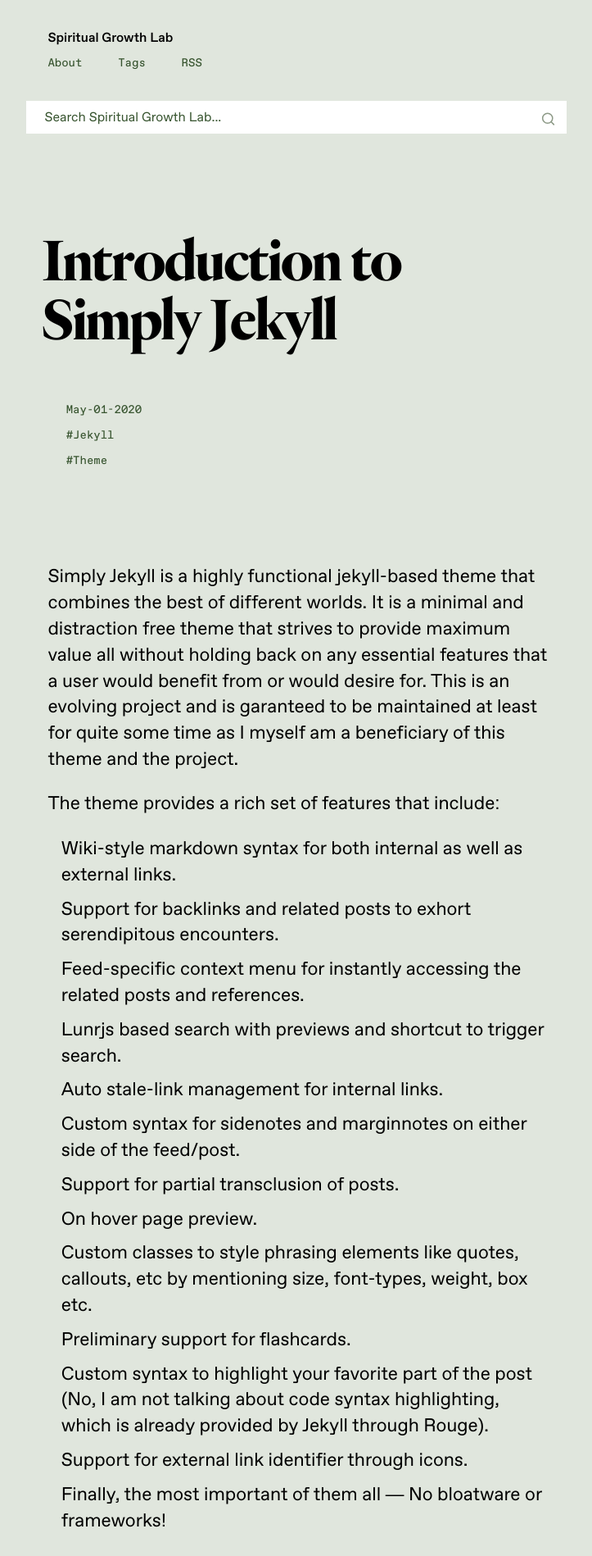
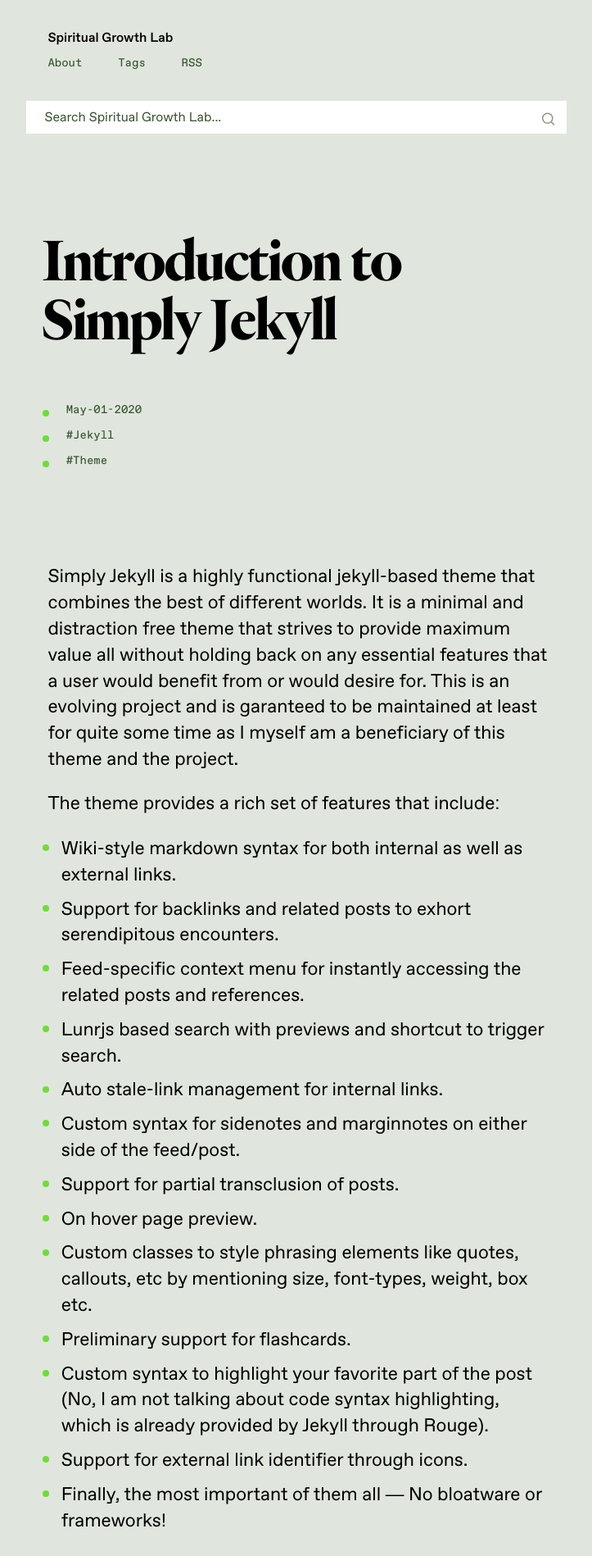
Before and after one commit to jsantiago611/digital-garden-master, a Jekyll site: the page built from _posts/2020-05-01-intro.md, in a window 1280 px wide. Shown: the top 1898 px of the page at 82% size, without its empty margins (278-1001 px from the left). Built offline with Jekyll 4.4.1, drawn with Linux system fonts in a browser that asks for light colours.

Commit message:
bullet colors to --lime
line 585

```diff
--- a/assets/css/Style.css
+++ b/assets/css/Style.css
@@ -582,7 +582,7 @@ cite a {
 	left: 0;
 	height: 6px;
 	width: 6px;
-	background-color: var(--c-accent);
+	background-color: var(--lime);
 	border-radius: 50%;
 	content: "";
 	position: absolute
@@ -601,21 +601,21 @@ cite a {
 }
 
  ul ul ul li::before {
-	background-color: var(--c-accent)
+	background-color: var(--lime)
 }
 
  ul ul ul ul li::before {
 	background: transparent;
-	border: 1px solid var(--c-accent)
+	border: 1px solid var(--lime)
 }
 
  ul ul ul ul ul li::before {
-	background-color: var(--c-accent)
+	background-color: var(--lime)
 }
 
  ul ul ul ul ul ul li::before {
 	background: transparent;
-	border: 1px solid var(--c-accent)
+	border: 1px solid var(--lime)
 }
 
  ol {
```
